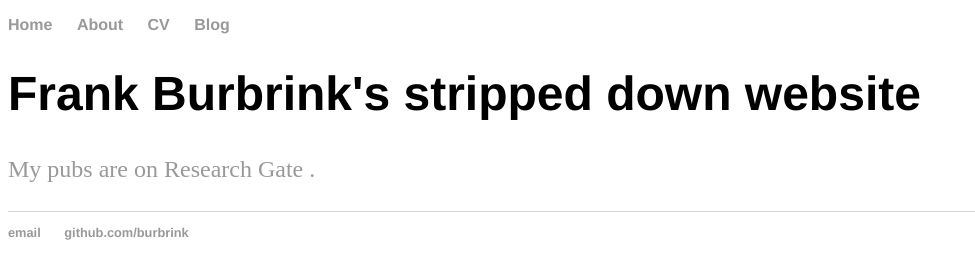
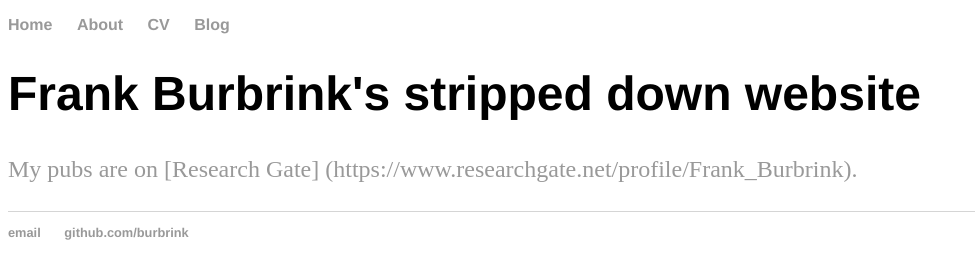
Before and after one commit to burbrink/-burbrink.github.io, a plain HTML site: page index.html in a window 1280 px wide. Shown: the whole page, without its empty margins (0-975 px from the left). Drawn offline with Linux system fonts and the light colour scheme.

Commit message:
Update index.html

```diff
--- a/index.html
+++ b/index.html
@@ -17,7 +17,7 @@
 		<div class="container">
     		<div class="blurb">
         		<h1>Frank Burbrink's stripped down website</h1>
-				<p> <a href="/about">My pubs are on Research Gate <https://www.researchgate.net/profile/Frank_Burbrink>.</a></p>
+				<p> <a href="/about">My pubs are on [Research Gate] (https://www.researchgate.net/profile/Frank_Burbrink).</a></p>
     		</div><!-- /.blurb -->
 		</div><!-- /.container -->
 		<footer>
```
